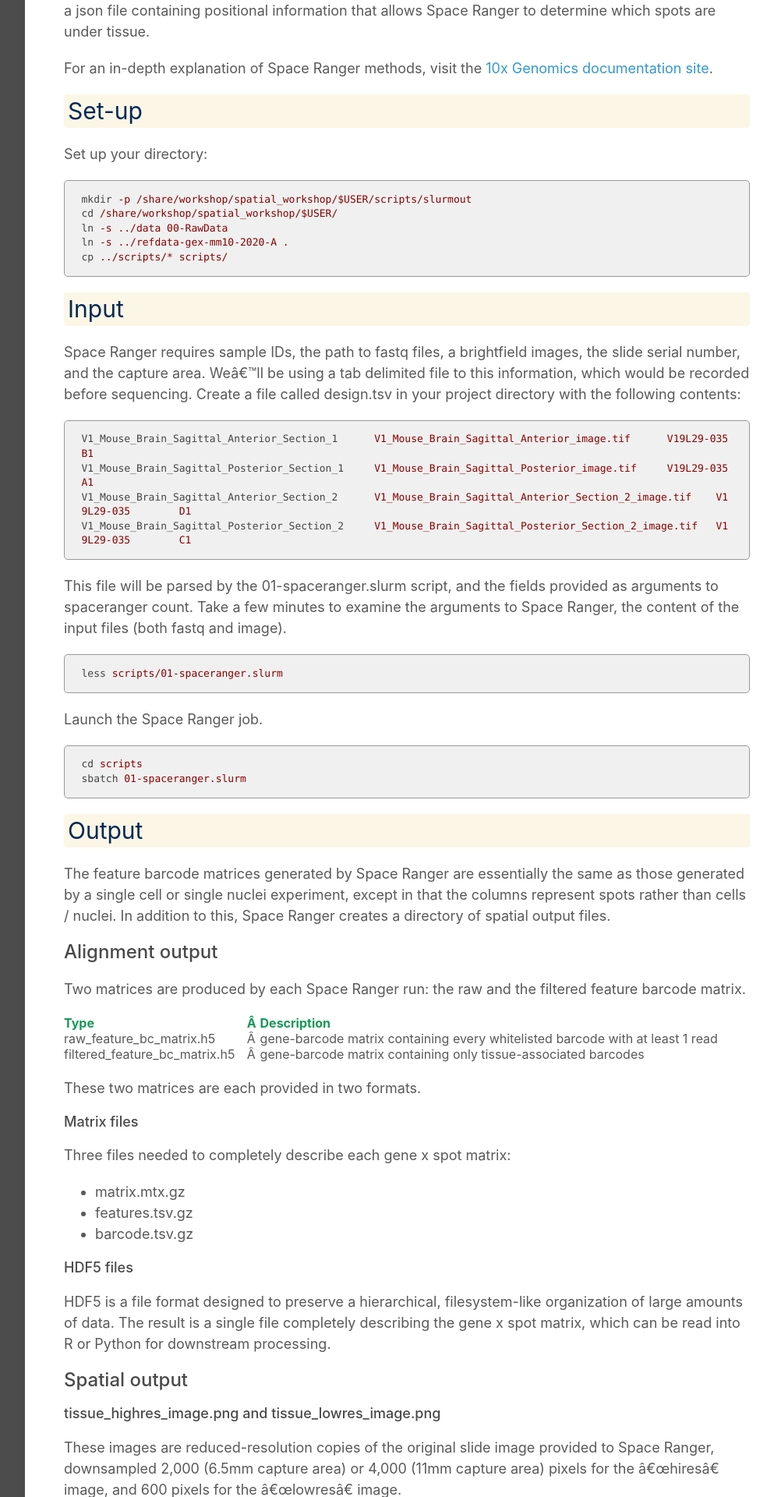
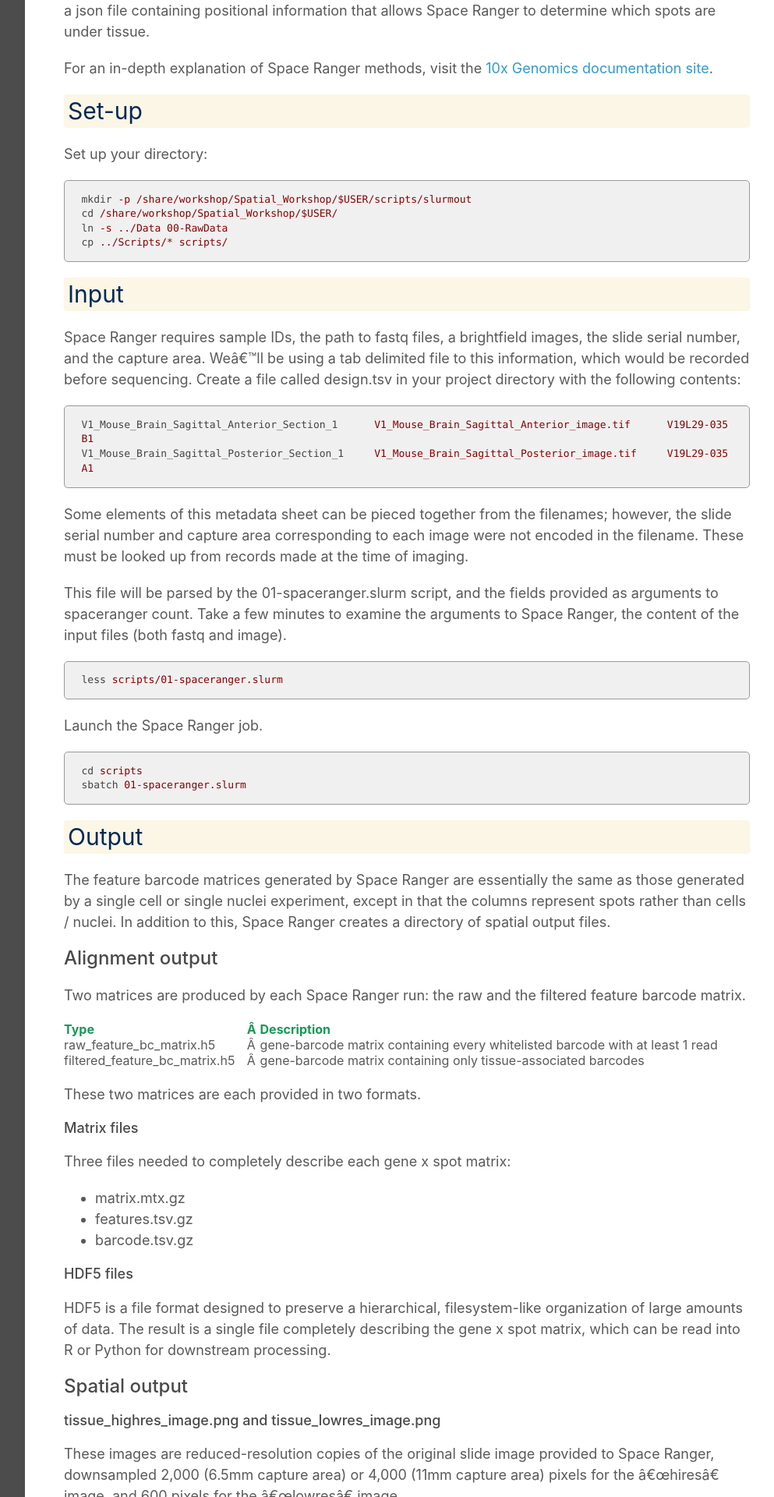
Before and after one commit to ucdavis-bioinformatics-training/2023-December-Spatial, a Jekyll site: the page built from data_reduction/Expression_Matrix.md, in a window 1280 px wide. Shown: the part 3000-4920 px from the top of the page at 78% size, without its empty margins (268-1261 px from the left). Built offline with Jekyll 4.4.1, drawn with Linux system fonts in a browser that asks for light colours; our own code applies the rules of GitHub Pages for plain Markdown files; some of the changed text lies outside the part shown; grey boxes are pictures that could not be loaded.

Commit message:
changes to spaceranger version, directory names, etc

````diff
--- a/data_reduction/Expression_Matrix.md
+++ b/data_reduction/Expression_Matrix.md
@@ -43,11 +43,10 @@ For an in-depth explanation of Space Ranger methods, visit the [10x Genomics doc
 Set up your directory:
 
 ```bash
-mkdir -p /share/workshop/spatial_workshop/$USER/scripts/slurmout
-cd /share/workshop/spatial_workshop/$USER/
-ln -s ../data 00-RawData
-ln -s ../refdata-gex-mm10-2020-A .
-cp ../scripts/* scripts/
+mkdir -p /share/workshop/Spatial_Workshop/$USER/scripts/slurmout
+cd /share/workshop/Spatial_Workshop/$USER/
+ln -s ../Data 00-RawData
+cp ../Scripts/* scripts/
 ```
 
 ## Input
@@ -56,9 +55,8 @@ Space Ranger requires sample IDs, the path to fastq files, a brightfield images,
 ```bash
 V1_Mouse_Brain_Sagittal_Anterior_Section_1	V1_Mouse_Brain_Sagittal_Anterior_image.tif	V19L29-035	B1
 V1_Mouse_Brain_Sagittal_Posterior_Section_1	V1_Mouse_Brain_Sagittal_Posterior_image.tif	V19L29-035	A1
-V1_Mouse_Brain_Sagittal_Anterior_Section_2	V1_Mouse_Brain_Sagittal_Anterior_Section_2_image.tif	V19L29-035	D1
-V1_Mouse_Brain_Sagittal_Posterior_Section_2	V1_Mouse_Brain_Sagittal_Posterior_Section_2_image.tif	V19L29-035	C1
 ```
+Some elements of this metadata sheet can be pieced together from the filenames; however, the slide serial number and capture area corresponding to each image were not encoded in the filename. These must be looked up from records made at the time of imaging.
 
 This file will be parsed by the 01-spaceranger.slurm script, and the fields provided as arguments to spaceranger count. Take a few minutes to examine the arguments to Space Ranger, the content of the input files (both fastq and image).
 
@@ -137,6 +135,6 @@ If a fluorescent image is provided with the --darkimage argument, a barcode_fluo
 Before logging out of tadpole, create a directory for the more computationally intensive portions of the R analysis.
 
 ```bash
-mkdir -p /share/workshop/spatial_workshop/$USER/02-Seurat
+mkdir -p /share/workshop/Spatial_Workshop/$USER/02-Seurat
 ```
 Download the R markdown document for the analysis portion of the course.
````
Also changed, not shown: 1 other file.
